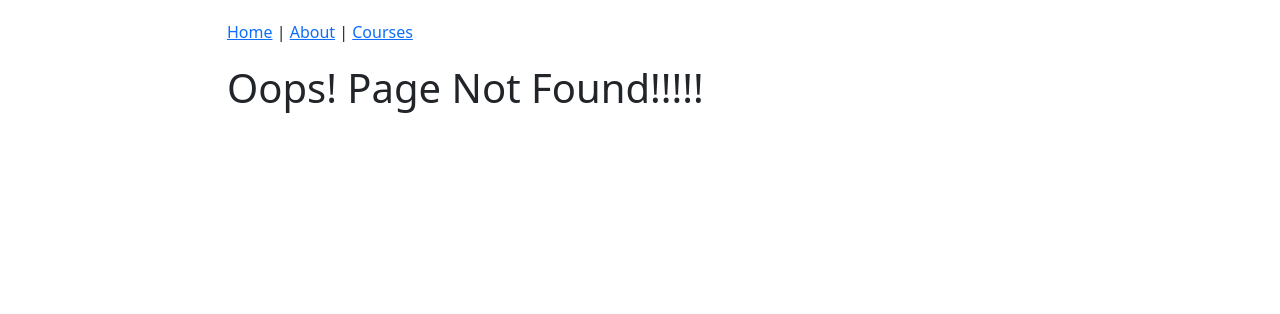
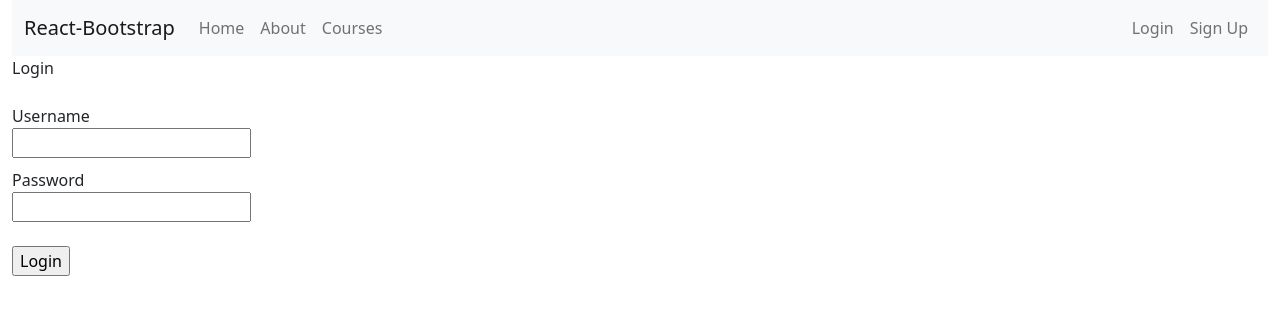
Before and after one commit to supritshah1289/chumwander-poc, a React (Create React App) app: page /login in a window 1280 px wide. Before the commit this address had no page. Shown: the top 314 px of the page. Built offline with nearby package versions, Linux system fonts and the light colour scheme.

Commit message:
#1 chumwander poc login authentication change

```diff
--- a/package.json
+++ b/package.json
@@ -6,9 +6,10 @@
     "@testing-library/jest-dom": "^5.16.1",
     "@testing-library/react": "^12.1.2",
     "@testing-library/user-event": "^13.5.0",
+    "axios": "^0.26.1",
     "bootstrap": "^5.1.3",
     "react": "^17.0.1",
-    "react-bootstrap": "^2.1.1",
+    "react-bootstrap": "^2.2.0",
     "react-dom": "^17.0.2",
     "react-router-dom": "^6.2.1",
     "react-scripts": "5.0.0",
--- a/public/index.html
+++ b/public/index.html
@@ -25,9 +25,10 @@
       Learn how to configure a non-root public URL by running `npm run build`.
     -->
     <title>React App</title>
+
   </head>
   <body>
     <noscript>You need to enable JavaScript to run this app.</noscript>
-    <div id="root"></div>
+    <div id="root" style="max-width: 100%;"></div>
   </body>
 </html>
--- a/src/App.js
+++ b/src/App.js
@@ -1,4 +1,5 @@
-import { Routes, Route, Switch } from "react-router-dom";
+import { Routes, Route } from "react-router-dom";
+import React, { useState } from 'react';
 import HomePage from "./components/home/HomePage";
 import AboutPage from "./components/about/AboutPage";
 import CoursesPage from "./components/courses/CoursesPage";
@@ -6,6 +7,7 @@ import Header from "./components/common/Header";
 import PageNotFound from "./components/PageNotFound";
 import "./App.css";
 import "bootstrap/dist/css/bootstrap.min.css";
+import Authentication from "./components/Authentication/Authentication";
 
 function App() {
   return (
@@ -15,6 +17,7 @@ function App() {
         <Route path="/" element={<HomePage />} />
         <Route path="/about" element={<AboutPage />} />
         <Route path="/courses" element={<CoursesPage />} />
+        <Route path="/login" element={<Authentication />} />
         <Route path="*" element={<PageNotFound />} />
       </Routes>
     </div>
--- /dev/null
+++ b/src/components/Authentication/Authentication.js
@@ -0,0 +1,61 @@
+import React, { useState } from 'react';
+import axios from 'axios';
+import { setUserSession } from '../common/common';
+
+function Login(props) {
+  const [loading, setLoading] = useState(false);
+  const username = useFormInput('');
+  const password = useFormInput('');
+  const [error, setError] = useState(null);
+
+  // handle button click of login form
+  const handleLogin = () => {
+    setError(null);
+    setLoading(true);
+    const header = {
+        "Content-Type": "application/json",
+        "Access-Control-Allow-Origin": "*",
+
+    }
+    axios.post('https://lit-citadel-46105.herokuapp.com/authenticate', { "email": username.value, "password": password.value }, header).then(response => {
+        console.log(response);
+    //   setLoading(false);
+    //   setUserSession(response.data.token, response.data.user);
+      //props.history.push('/dashboard');
+    }).catch(error => {
+      setLoading(false);
+    //   if (error.response.status === 401) setError(error.response.data.message);
+    //   else setError("Something went wrong. Please try again later.");
+    });
+  }
+
+  return (
+    <div>
+      Login<br /><br />
+      <div>
+        Username<br />
+        <input type="text" {...username} autoComplete="new-password" />
+      </div>
+      <div style={{ marginTop: 10 }}>
+        Password<br />
+        <input type="password" {...password} autoComplete="new-password" />
+      </div>
+      {error && <><small style={{ color: 'red' }}>{error}</small><br /></>}<br />
+      <input type="button" value={loading ? 'Loading...' : 'Login'} onClick={handleLogin} disabled={loading} /><br />
+    </div>
+  );
+}
+
+const useFormInput = initialValue => {
+  const [value, setValue] = useState(initialValue);
+
+  const handleChange = e => {
+    setValue(e.target.value);
+  }
+  return {
+    value,
+    onChange: handleChange
+  }
+}
+
+export default Login;
--- a/src/components/common/Header.js
+++ b/src/components/common/Header.js
@@ -1,15 +1,44 @@
 import React from "react";
-import { NavLink } from "react-router-dom";
+
+import { Navbar, Container , Nav} from 'react-bootstrap';
 
 const Header = () => {
   return (
-    <nav>
-      <NavLink to="/">Home</NavLink>
-      {" | "}
-      <NavLink to="/about">About</NavLink>
-      {" | "}
-      <NavLink to="/courses">Courses</NavLink>
-    </nav>
+    <Navbar collapseOnSelect expand="lg" bg="light" >
+  <Container fluid>
+  <Navbar.Brand href="#home">React-Bootstrap</Navbar.Brand>
+  <Navbar.Toggle aria-controls="responsive-navbar-nav" />
+  <Navbar.Collapse id="responsive-navbar-nav">
+    <Nav className="me-auto">
+      <Nav.Link href="/">Home</Nav.Link>
+      <Nav.Link href="/about">About</Nav.Link>
+      <Nav.Link href="/courses">Courses</Nav.Link>
+
+      {/* <NavDropdown title="Dropdown" id="collasible-nav-dropdown">
+        <NavDropdown.Item href="#action/3.1">Action</NavDropdown.Item>
+        <NavDropdown.Item href="#action/3.2">Another action</NavDropdown.Item>
+        <NavDropdown.Item href="#action/3.3">Something</NavDropdown.Item>
+        <NavDropdown.Divider />
+        <NavDropdown.Item href="#action/3.4">Separated link</NavDropdown.Item>
+      </NavDropdown> */}
+    </Nav>
+    <Nav>
+      <Nav.Link href="/login">Login</Nav.Link>
+      <Nav.Link href="#memes">
+        Sign Up
+      </Nav.Link>
+    </Nav>
+  </Navbar.Collapse>
+  </Container >
+</Navbar>
+
+    // <nav>
+    //   <NavLink to="/">Home</NavLink>
+    //   {" | "}
+    //   <NavLink to="/about">About</NavLink>
+    //   {" | "}
+    //   <NavLink to="/courses">Courses</NavLink>
+    // </nav>
   );
 };
 
--- /dev/null
+++ b/src/components/common/common.js
@@ -0,0 +1,23 @@
+// return the user data from the session storage
+export const getUser = () => {
+    const userStr = sessionStorage.getItem('user');
+    if (userStr) return JSON.parse(userStr);
+    else return null;
+  }
+
+  // return the token from the session storage
+  export const getToken = () => {
+    return sessionStorage.getItem('token') || null;
+  }
+
+  // remove the token and user from the session storage
+  export const removeUserSession = () => {
+    sessionStorage.removeItem('token');
+    sessionStorage.removeItem('user');
+  }
+
+  // set the token and user from the session storage
+  export const setUserSession = (token, user) => {
+    sessionStorage.setItem('token', token);
+    sessionStorage.setItem('user', JSON.stringify(user));
+  }
--- a/src/components/home/HomePage.js
+++ b/src/components/home/HomePage.js
@@ -1,10 +1,9 @@
+/* eslint-disable react/jsx-no-undef */
 import React from "react";
 import { Link } from "react-router-dom";
 
 const HomePage = () => (
-  <div className="h-100 p-5 text-white bg-dark rounded-3">
-    <h1>Pluralsight Administration</h1>
-    <p>React, Redux and React Router for ultra-responsive web apps.</p>
+  <div className="h-100 p-5 text-white bg-light">
     <Link to="about" className="btn btn-primary btn-lg">
       Learn More
     </Link>
```
